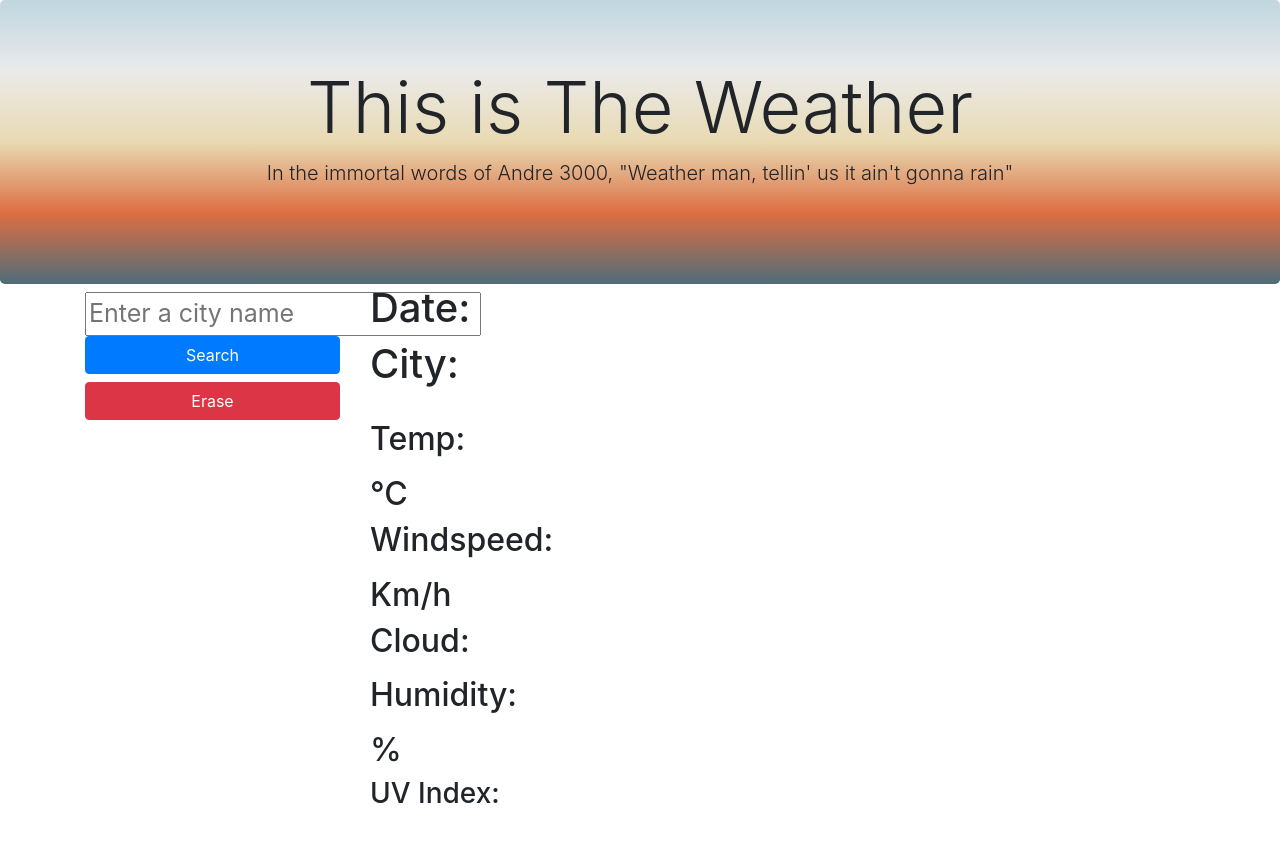
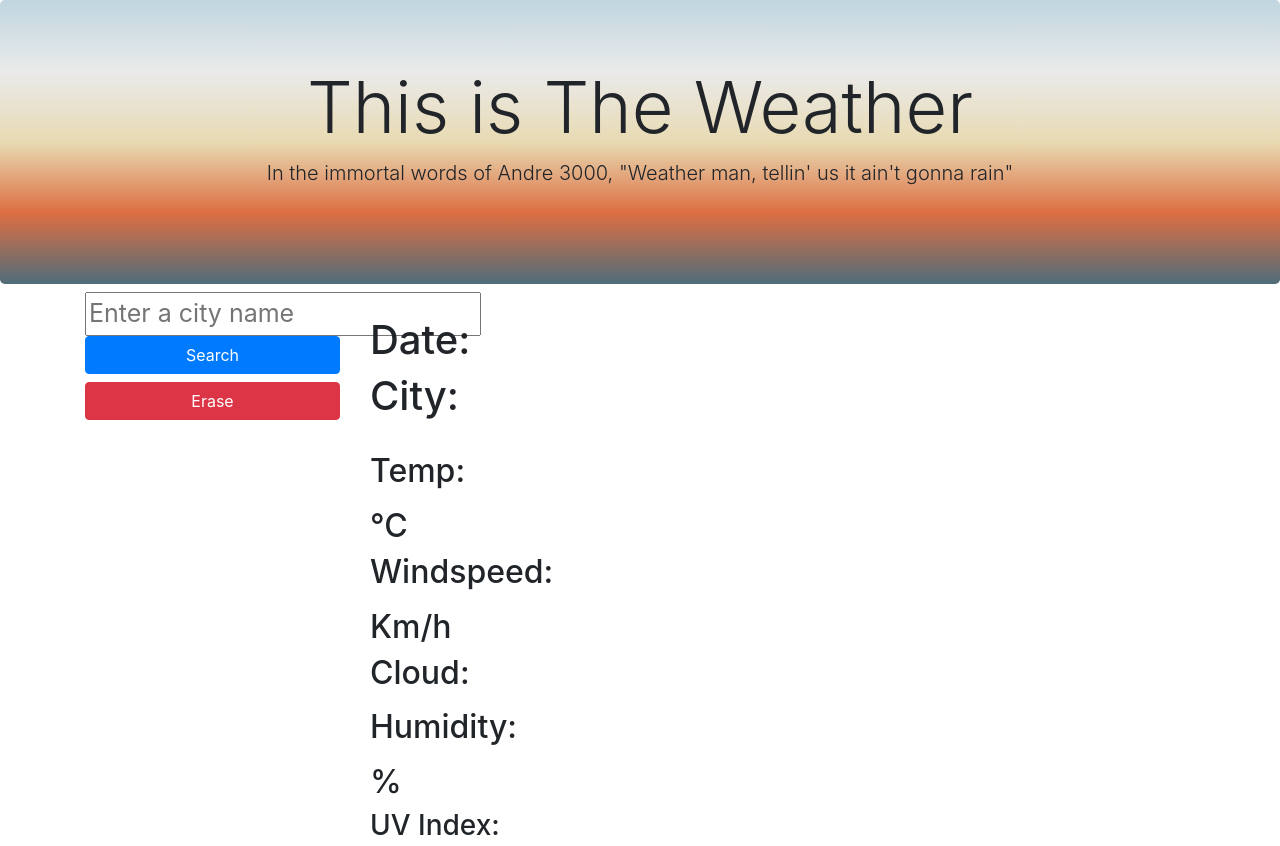
Before and after one commit to Staycold/WeatherNetWerk, a plain HTML site: page index.html in a window 1280 px wide. Shown: the top 846 px of the page. Drawn offline with nearby package versions, Linux system fonts and the light colour scheme.

Commit message:
criteria met, but it isn't pretty

```diff
--- a/script.js
+++ b/script.js
@@ -127,9 +127,10 @@ fetch(weatherApi)
           <h3> Temp: ${dailyTemp} °C</h3>
           <h3> Humidity:${dailyHumidity} %</h3>
           <h3> Wind Speed:${dailyWindSpeed} Km/H</h3>
-          <h3 id="uvi"> UV Index:${dailyUvi}</h3>`
+          `
 
           console.log("daily icon", dailyWeatherIcon)
+          // <h3 id="uvi"> UV Index:${dailyUvi}</h3>
 
 
 
--- a/style.css
+++ b/style.css
@@ -126,12 +126,20 @@
 
 .results-section {
     display: flex;
-    max-height: 10rem;
+    max-height: 5rem;
+    margin-top: 2rem;
+    justify-content: top;
+}
+
+.forecast {
+    display: flex;
+    margin-bottom: 2rem;
+    padding: 2rem;
 }
 
 #fiveDforecastResult {
     margin: 2rem;
-    padding: 1.5rem;
+    padding: 3rem;
     display: flex;
 }
 
```
